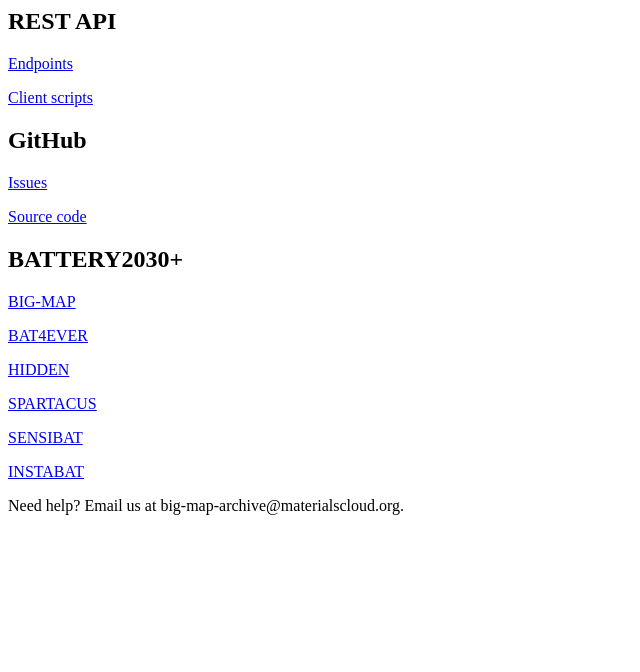
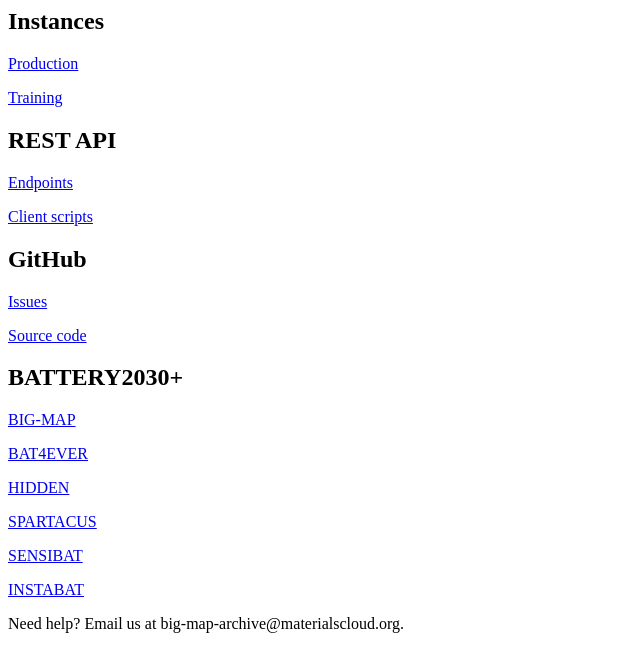
Before and after one commit to materialscloud-org/big-map-archive, a Python web app: template templates/semantic-ui/invenio_app_rdm/footer.html in a window 1280 px wide. Shown: the top 672 px of the page, without its empty margins (0-640 px from the left). Run offline with Jinja, Linux system fonts and the light colour scheme; the template is opened without the code that fills it, so the values that code supplies are empty.

Commit message:
Added links to instances

```diff
--- a/templates/semantic-ui/invenio_app_rdm/footer.html
+++ b/templates/semantic-ui/invenio_app_rdm/footer.html
@@ -14,6 +14,11 @@
       <div class="ui container">
         {%- block footer_top_left %}
           <div class="ui grid">
+            <div class="rdm-footer five wide tablet two wide computer column">
+              <h2 class="ui small header">{{_ ("Instances")}}</h2>
+              <p><a href="https://archive.big-map.eu/" target="_blank">Production</a></p>
+              <p><a href="https://demo.archive.materialscloud.org/" target="_blank">Training</a></p>
+            </div>
             <div class="rdm-footer five wide tablet two wide computer column">
               <h2 class="ui small header">{{_ ("REST API")}}</h2>
               <p><a href="https://inveniordm.docs.cern.ch/reference/rest_api_index/" target="_blank">Endpoints</a></p>
```
